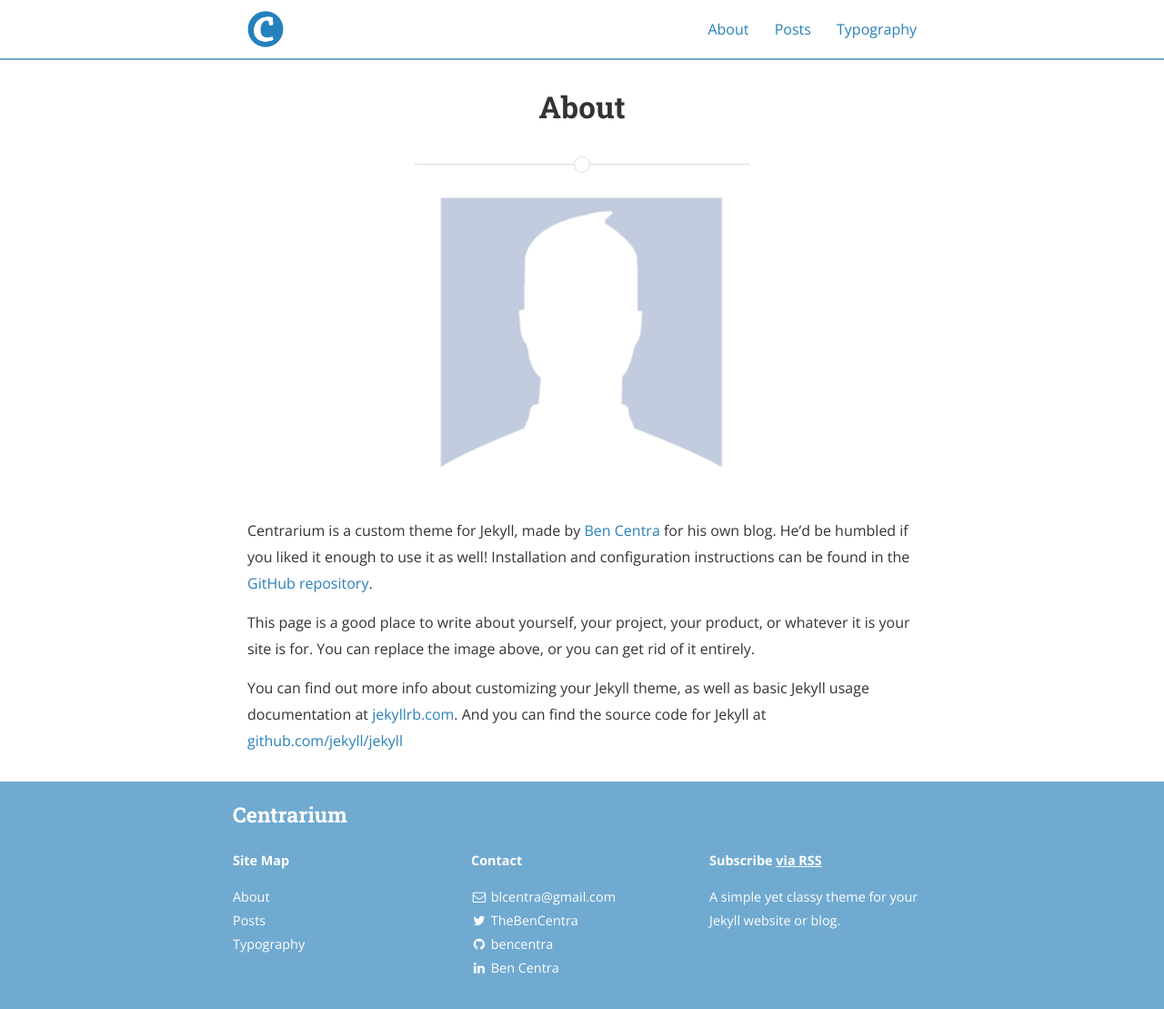
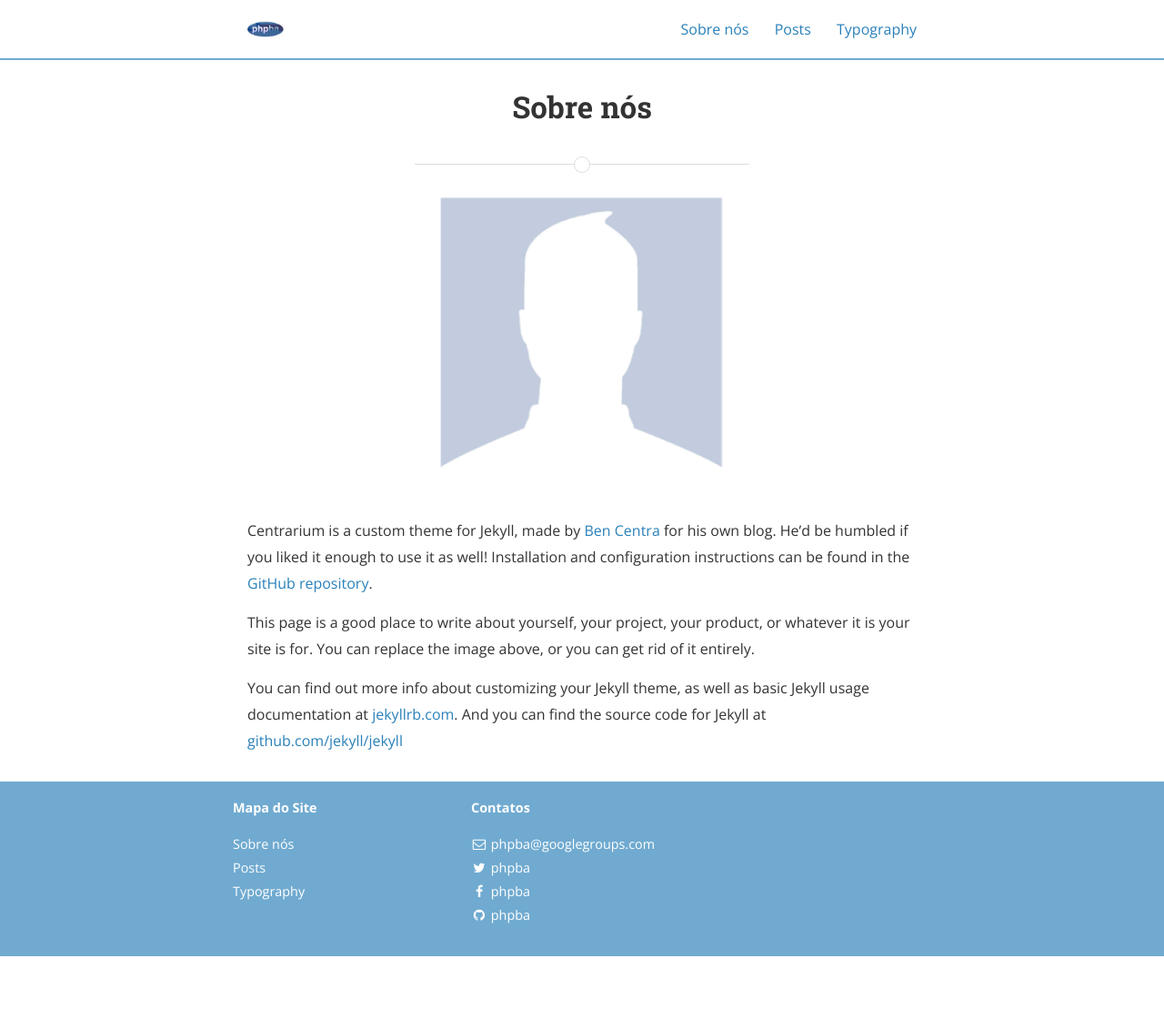
Before and after one commit to phpba/phpba.github.io, a Jekyll site: the page built from about.md, in a window 1280 px wide. Shown: the whole page at 91% size. Built offline with Jekyll 4.4.1, drawn with Linux system fonts in a browser that asks for light colours; nearby versions of some CDN libraries; a style sheet for code colours, icons or effects is not loaded; after the commit the page ends 1051 px from its top, so only the background shows below that; some of the changed lines change nothing that is shown.

Commit message:
um monte de coisas

```diff
--- a/_config.yml
+++ b/_config.yml
@@ -7,19 +7,19 @@ exclude:
   - "/vendor/"
 
 # Site settings
-title: Centrarium
-subtitle: "A simple yet classy theme for your Jekyll website or blog"
-email: blcentra@gmail.com
-name: Ben Centra
+title: PHP BA Blog
+subtitle: "Esse é o blog do grupo do PHP Bahia toda contribuição será bem vinda."
+email: phpba@googlegroups.com
+name: PHP BA
 description: >
-  A simple yet classy theme for your Jekyll website or blog.
+  Esse é o blog do grupo do PHP Bahia toda contribuição será bem vinda.
 # Base URL of site (i.e. /blog). It should always start with a slash,
 # and never end with a slash. Set it to a blank value if hosting at the
 # root of your server.
 baseurl: "" # the subpath of your site, e.g. /blog/
-url: "http://bencentra.github.io" # the base hostname & protocol for your site
+url: "http://bphpba.github.io" # the base hostname & protocol for your site
 cover: "/assets/header_image.jpg"
-logo: "/assets/logo.png"
+logo: "/assets/logo-ba.jpg"
 
 # Build settings
 markdown: kramdown
@@ -70,108 +70,108 @@ descriptions:
 social:
   - name: Twitter
     icon: twitter
-    username: TheBenCentra
-    url: https://twitter.com/TheBenCentra
+    username: phpba
+    url: hhttps://twitter.com/phpba
     desc: Follow me on Twitter
     share: true
 
   - name: Facebook
     icon: facebook
-    username: thebencentra
-    url:
+    username: phpba
+    url: https://www.facebook.com/PHP-BA-1452159261670420
     desc: Friend me on Facebook
     share: true
 
   - name: GitHub
     icon: github
-    username: bencentra
-    url: https://github.com/bencentra
+    username: phpba
+    url: https://github.com/phpba
     desc: Fork me on GitHub
     share: false
 
-  - name: LinkedIn
-    icon: linkedin
-    username: Ben Centra
-    url: https://www.linkedin.com/pub/ben-centra/47/769/60a
-    desc: Connect with me on LinkedIn
-    share: true
+  # - name: LinkedIn
+  #   icon: linkedin
+  #   username: Ben Centra
+  #   url: https://www.linkedin.com/pub/ben-centra/47/769/60a
+  #   desc: Connect with me on LinkedIn
+  #   share: true
 
-  - name: Google+
-    icon: google-plus
-    username:
-    url:
-    desc: Add me to your Circles
-    share: true
+  # - name: Google+
+  #   icon: google-plus
+  #   username:
+  #   url:
+  #   desc: Add me to your Circles
+  #   share: true
 
-  - name: YouTube
-    icon: youtube
-    username:
-    url:
-    desc: Subscribe on YouTube
-    share: false
+  # - name: YouTube
+  #   icon: youtube
+  #   username:
+  #   url:
+  #   desc: Subscribe on YouTube
+  #   share: false
 
-  - name: Instagram
-    icon: instagram
-    username:
-    url:
-    desc: Follow me on Instagram
-    share: false
+  # - name: Instagram
+  #   icon: instagram
+  #   username:
+  #   url:
+  #   desc: Follow me on Instagram
+  #   share: false
 
-  - name: Pinterest
-    icon: pinterest
-    username:
-    url:
-    desc: Follow me on Pinterest
-    share: true
+  # - name: Pinterest
+  #   icon: pinterest
+  #   username:
+  #   url:
+  #   desc: Follow me on Pinterest
+  #   share: true
 
-  - name: SoundCloud
-    icon: soundcloud
-    username:
-    url:
-    desc: Follow me on SoundCloud
-    share: false
+  # - name: SoundCloud
+  #   icon: soundcloud
+  #   username:
+  #   url:
+  #   desc: Follow me on SoundCloud
+  #   share: false
 
-  - name: Tumblr
-    icon: tumblr
-    username:
-    url:
-    desc: Follow me on Tumblr
-    share: false
+  # - name: Tumblr
+  #   icon: tumblr
+  #   username:
+  #   url:
+  #   desc: Follow me on Tumblr
+  #   share: false
 
-  - name: Steam
-    icon: steam
-    username:
-    url:
-    desc: Friend me on Steam
-    share: false
+  # - name: Steam
+  #   icon: steam
+  #   username:
+  #   url:
+  #   desc: Friend me on Steam
+  #   share: false
 
-  - name: Dribbble
-    icon: dribbble
-    username:
-    url:
-    desc: Follow me on Dribble
-    share: false
+  # - name: Dribbble
+  #   icon: dribbble
+  #   username:
+  #   url:
+  #   desc: Follow me on Dribble
+  #   share: false
 
-  - name: Vimeo
-    icon: vimeo-square
-    username:
-    url:
-    desc: Follow me on Vimeo
-    share: false
+  # - name: Vimeo
+  #   icon: vimeo-square
+  #   username:
+  #   url:
+  #   desc: Follow me on Vimeo
+  #   share: false
 
-  - name: Vine
-    icon: vine
-    username:
-    url:
-    desc: Follow me on Vine
-    share: false
+  # - name: Vine
+  #   icon: vine
+  #   username:
+  #   url:
+  #   desc: Follow me on Vine
+  #   share: false
 
-  - name: Reddit
-    icon: reddit
-    username:
-    url:
-    desc: Share to Reddit
-    share: true
+  # - name: Reddit
+  #   icon: reddit
+  #   username:
+  #   url:
+  #   desc: Share to Reddit
+  #   share: true
 
 # Social sharing protocols
 # These are for automatically generating sharing metadata for FB and Twitter
--- a/_includes/footer.html
+++ b/_includes/footer.html
@@ -2,11 +2,11 @@
 
   <div class="wrapper">
 
-    <h3 class="footer-heading">{{ site.title }}</h3>
+    <!-- <h3 class="footer-heading">{{ site.title }}</h3> -->
 
     <div class="site-navigation">
 
-      <p><strong>Site Map</strong></p>
+      <p><strong>Mapa do Site</strong></p>
       <ul class="pages">
         {% for page in site.pages %}
         {% if page.title and page.main_nav != false %}
@@ -18,7 +18,7 @@
 
     <div class="site-contact">
 
-      <p><strong>Contact</strong></p>
+      <p><strong>Contatos</strong></p>
       <ul class="social-media-list">
         <li>
           <a href="mailto:{{ site.email }}">
@@ -41,10 +41,10 @@
       </ul>
     </div>
 
-    <div class="site-signature">
+<!--     <div class="site-signature">
       <p class="rss-subscribe text"><strong>Subscribe <a href="{{ "/feed.xml" | prepend: site.baseurl }}">via RSS</a></strong></p>
       <p class="text">{{ site.description }}</p>
-    </div>
+    </div> -->
 
   </div>
 
--- a/about.md
+++ b/about.md
@@ -1,6 +1,6 @@
 ---
 layout: page
-title: About
+title: Sobre nós
 permalink: /about/
 ---
 
```
Also changed, not shown: assets/elephant.jpg (added), assets/logo-ba.jpg (added), typography_.html (renamed from typography.html).
